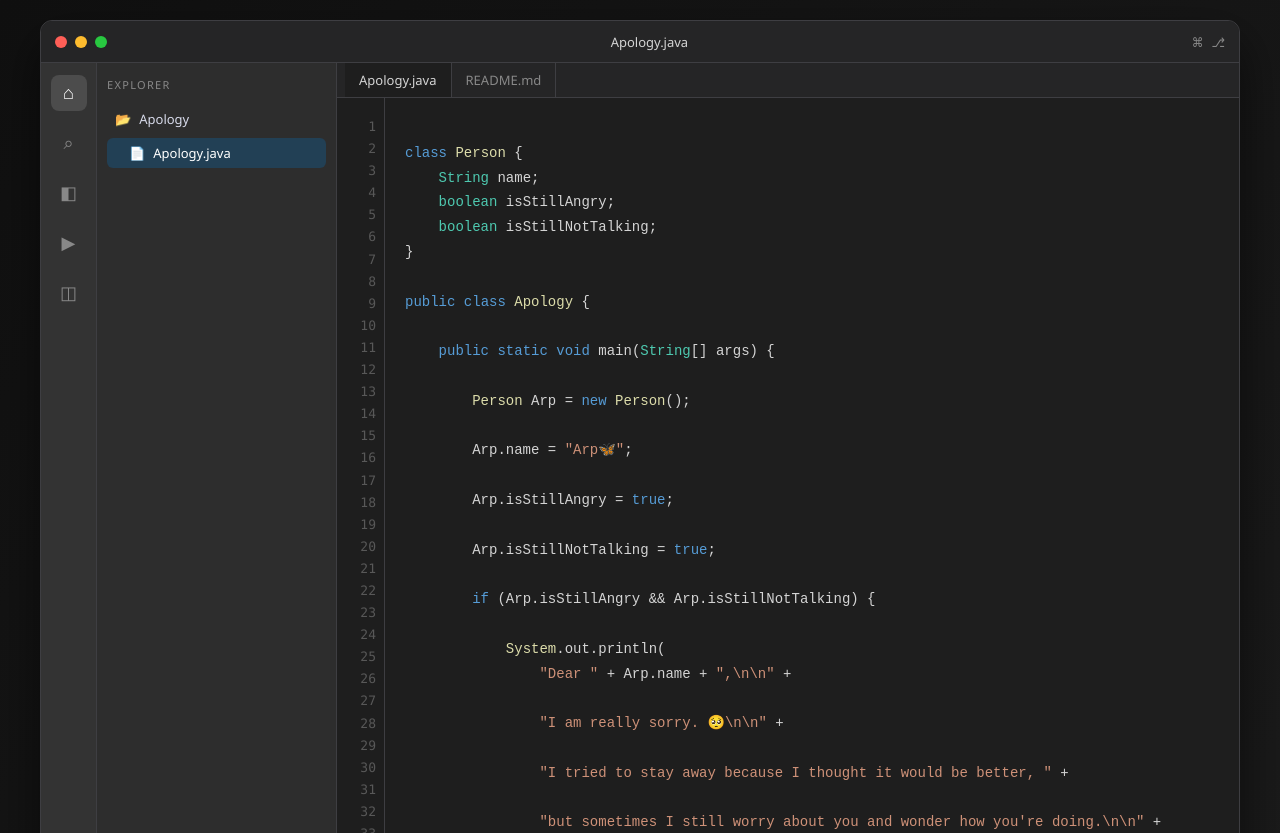
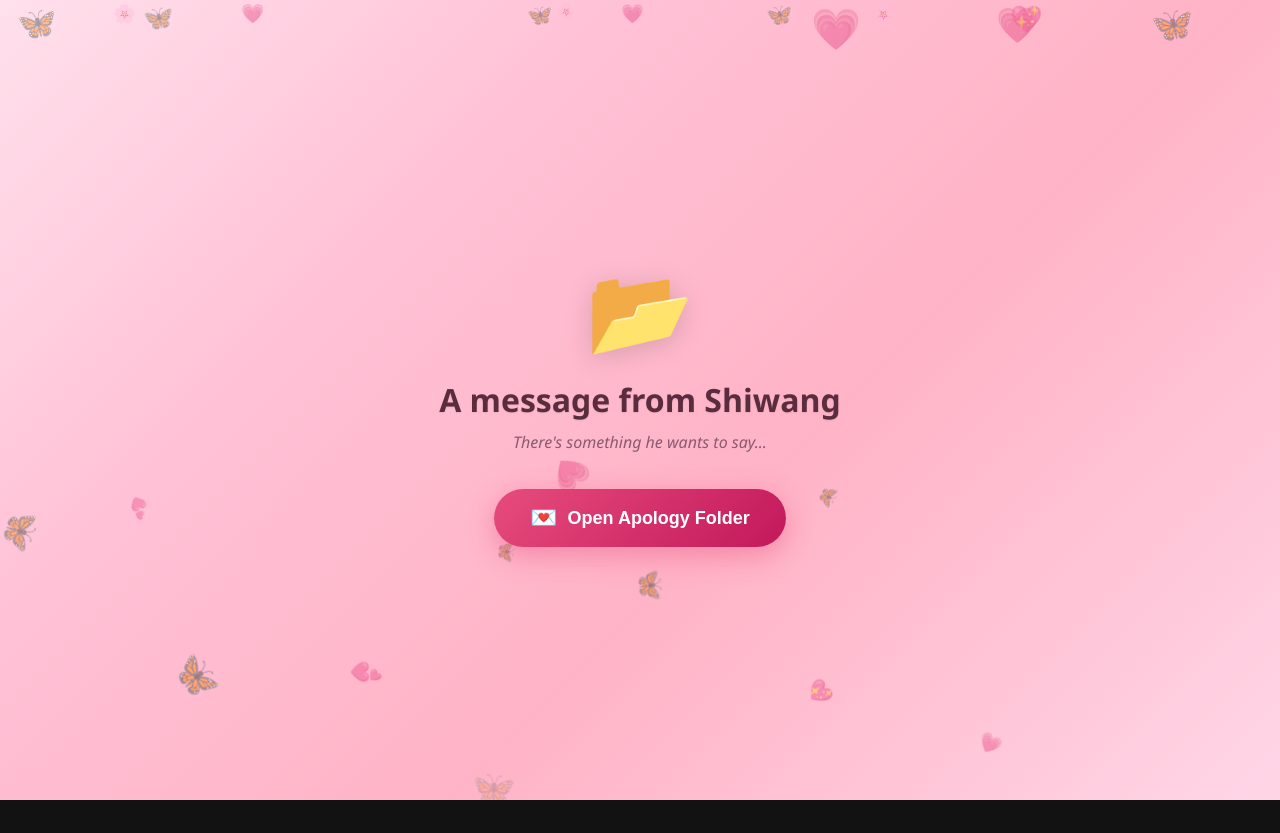
Before and after one commit to Shiwang167/Arp, a plain HTML site: page index.html in a window 1280 px wide. Shown: the top 833 px of the page. After the commit the page ends 800 px from the top, so only its background shows below. Drawn offline with Linux system fonts and the light colour scheme.

Commit message:
Add landing page with pink background, hearts and butterflies

```diff
--- a/index.html
+++ b/index.html
@@ -8,7 +8,22 @@
     <link rel="stylesheet" href="style.css" />
   </head>
   <body>
-    <div class="app-window">
+    <!-- Landing Page -->
+    <div class="landing-page" id="landingPage">
+      <div class="landing-hearts" id="landingHearts"></div>
+      <div class="landing-content">
+        <div class="folder-icon-big">📂</div>
+        <h1 class="landing-title">A message from Shiwang</h1>
+        <p class="landing-subtitle">There's something he wants to say...</p>
+        <button class="landing-btn" id="openEditorBtn">
+          <span class="landing-btn-icon">💌</span>
+          <span>Open Apology Folder</span>
+        </button>
+      </div>
+    </div>
+
+    <!-- VS Code Editor (hidden initially) -->
+    <div class="app-window hidden" id="editorApp">
       <header class="titlebar">
         <div class="window-controls">
           <span class="control red"></span>
--- a/script.js
+++ b/script.js
@@ -302,13 +302,40 @@ function createButterflies() {
 }
 
 // ----------------------------
-// Fade-in Animation
+// Landing Page
 // ----------------------------
 
 window.onload = () => {
-    document.body.style.opacity = "0";
-    document.body.style.transition = "opacity 1s";
-    setTimeout(() => {
-        document.body.style.opacity = "1";
-    }, 100);
+    const landingPage = document.getElementById("landingPage");
+    const openBtn = document.getElementById("openEditorBtn");
+    const editorApp = document.getElementById("editorApp");
+    const landingHeartsContainer = document.getElementById("landingHearts");
+
+    // Spawn floating hearts & butterflies on landing page
+    const emojis = ["❤️", "🦋", "💕", "🌸", "💗", "🦋", "💖", "🦋"];
+    for (let i = 0; i < 25; i++) {
+        const el = document.createElement("div");
+        el.className = "landing-float";
+        el.textContent = emojis[Math.floor(Math.random() * emojis.length)];
+        el.style.left = Math.random() * 100 + "vw";
+        el.style.fontSize = (16 + Math.random() * 24) + "px";
+        el.style.animationDuration = (8 + Math.random() * 12) + "s";
+        el.style.animationDelay = (Math.random() * 10) + "s";
+        landingHeartsContainer.appendChild(el);
+    }
+
+    // Open editor on button click
+    openBtn.addEventListener("click", () => {
+        landingPage.classList.add("fade-out");
+
+        setTimeout(() => {
+            landingPage.style.display = "none";
+            editorApp.classList.remove("hidden");
+            editorApp.style.opacity = "0";
+            editorApp.style.transition = "opacity 0.8s ease";
+            setTimeout(() => {
+                editorApp.style.opacity = "1";
+            }, 50);
+        }, 800);
+    });
 };
--- a/style.css
+++ b/style.css
@@ -29,6 +29,135 @@ body {
   display: grid;
   place-items: center;
   padding: 20px;
+  overflow-x: hidden;
+}
+
+/* ================================ */
+/* Landing Page                     */
+/* ================================ */
+
+.landing-page {
+  position: fixed;
+  inset: 0;
+  background: linear-gradient(135deg, #ffe0ec 0%, #ffc1d6 30%, #ffb3c6 60%, #ffd6e7 100%);
+  display: flex;
+  align-items: center;
+  justify-content: center;
+  z-index: 20000;
+  transition: opacity 0.8s ease, transform 0.8s ease;
+  overflow: hidden;
+}
+
+.landing-page.fade-out {
+  opacity: 0;
+  transform: scale(1.05);
+  pointer-events: none;
+}
+
+.landing-hearts {
+  position: absolute;
+  inset: 0;
+  pointer-events: none;
+  overflow: hidden;
+}
+
+.landing-float {
+  position: absolute;
+  font-size: 24px;
+  opacity: 0.4;
+  animation: floatUp linear infinite;
+  pointer-events: none;
+}
+
+@keyframes floatUp {
+  0% {
+    transform: translateY(100vh) rotate(0deg);
+    opacity: 0;
+  }
+  10% {
+    opacity: 0.5;
+  }
+  90% {
+    opacity: 0.3;
+  }
+  100% {
+    transform: translateY(-10vh) rotate(360deg);
+    opacity: 0;
+  }
+}
+
+.landing-content {
+  text-align: center;
+  z-index: 2;
+  animation: fadeInUp 1s ease 0.3s both;
+}
+
+@keyframes fadeInUp {
+  from {
+    opacity: 0;
+    transform: translateY(30px);
+  }
+  to {
+    opacity: 1;
+    transform: translateY(0);
+  }
+}
+
+.folder-icon-big {
+  font-size: 80px;
+  margin-bottom: 16px;
+  animation: pulse 2s ease-in-out infinite;
+  filter: drop-shadow(0 4px 12px rgba(0,0,0,0.15));
+}
+
+@keyframes pulse {
+  0%, 100% { transform: scale(1); }
+  50% { transform: scale(1.08); }
+}
+
+.landing-title {
+  font-size: 32px;
+  color: #5a2d3e;
+  margin: 0 0 10px;
+  font-weight: 700;
+  text-shadow: 0 1px 2px rgba(0,0,0,0.08);
+}
+
+.landing-subtitle {
+  font-size: 16px;
+  color: #8b5a6e;
+  margin: 0 0 36px;
+  font-style: italic;
+}
+
+.landing-btn {
+  display: inline-flex;
+  align-items: center;
+  gap: 10px;
+  background: linear-gradient(135deg, #e74c7c, #c2185b);
+  color: white;
+  border: none;
+  padding: 16px 36px;
+  border-radius: 50px;
+  font-size: 18px;
+  font-weight: 600;
+  cursor: pointer;
+  box-shadow: 0 8px 28px rgba(231, 76, 124, 0.45);
+  transition: transform 0.25s, box-shadow 0.25s;
+  animation: fadeInUp 1s ease 0.7s both;
+}
+
+.landing-btn:hover {
+  transform: translateY(-3px) scale(1.03);
+  box-shadow: 0 12px 36px rgba(231, 76, 124, 0.6);
+}
+
+.landing-btn:active {
+  transform: translateY(0) scale(0.98);
+}
+
+.landing-btn-icon {
+  font-size: 22px;
 }
 
 .app-window {
```
